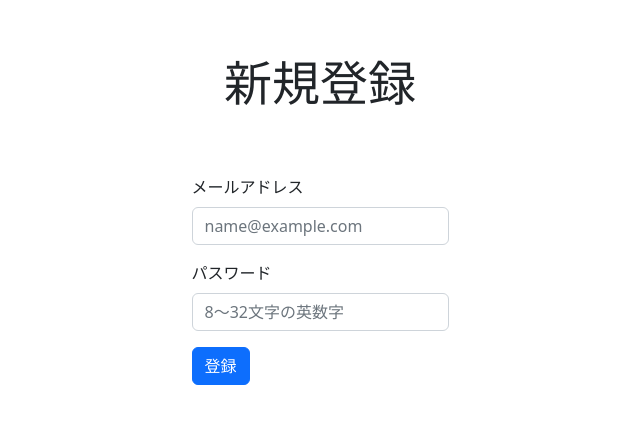
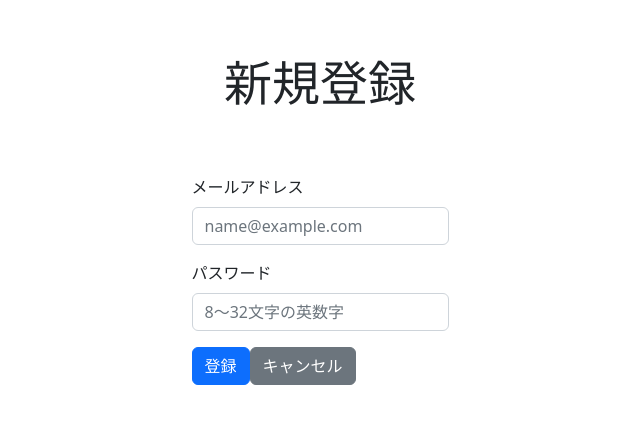
Before and after one commit to totuus1157/circular-for-construction-sites, a Next.js app in the folder circular-for-construction-sites/: page /register in a window 1280 px wide. Shown: the part 180-604 px from the top of the page, without its empty margins (320-960 px from the left). Built offline with nearby package versions, Linux system fonts and the light colour scheme.

Commit message:
キャンセルボタンを追加

```diff
--- a/circular-for-construction-sites/pages/register.tsx
+++ b/circular-for-construction-sites/pages/register.tsx
@@ -2,7 +2,7 @@ import type { NextPage } from "next";
 import { useState } from "react";
 import { useRouter } from "next/router";
 import Header from "../components/Header";
-import { auth } from '../components/firebase'
+import { auth } from "../components/firebase";
 import { useCreateUserWithEmailAndPassword } from "react-firebase-hooks/auth";
 import Button from "react-bootstrap/Button";
 import Form from "react-bootstrap/Form";
@@ -81,6 +81,9 @@ const Register: NextPage = (): JSX.Element => {
           <Button variant="primary" type="submit">
             登録
           </Button>
+          <Button variant="secondary" onClick={() => router.push("/")}>
+            キャンセル
+          </Button>
         </Form>
       </main>
     </div>
```
